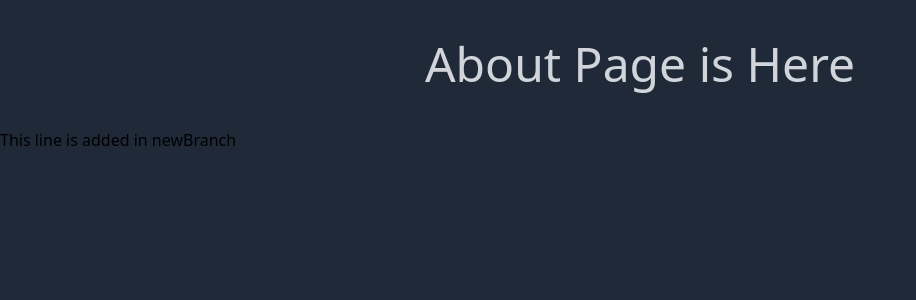
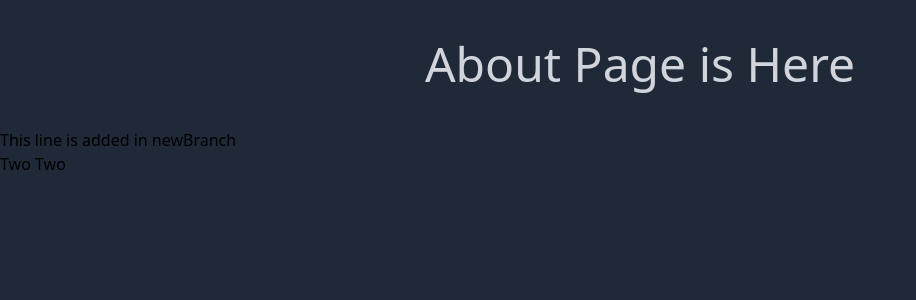
Before and after one commit to searchsakib/exploring-nextjs, a Next.js app: page /about in a window 1280 px wide. Shown: the top 300 px of the page, without its empty margins (0-916 px from the left). Built offline with nearby package versions, Linux system fonts and the light colour scheme.

Commit message:
two two added

```diff
--- a/src/app/about/page.js
+++ b/src/app/about/page.js
@@ -7,6 +7,7 @@ const AboutPage = () => {
         About Page is Here
       </h2>
       <h5>This line is added in newBranch</h5>
+      <h1>Two Two</h1>
     </div>
   );
 };
```
